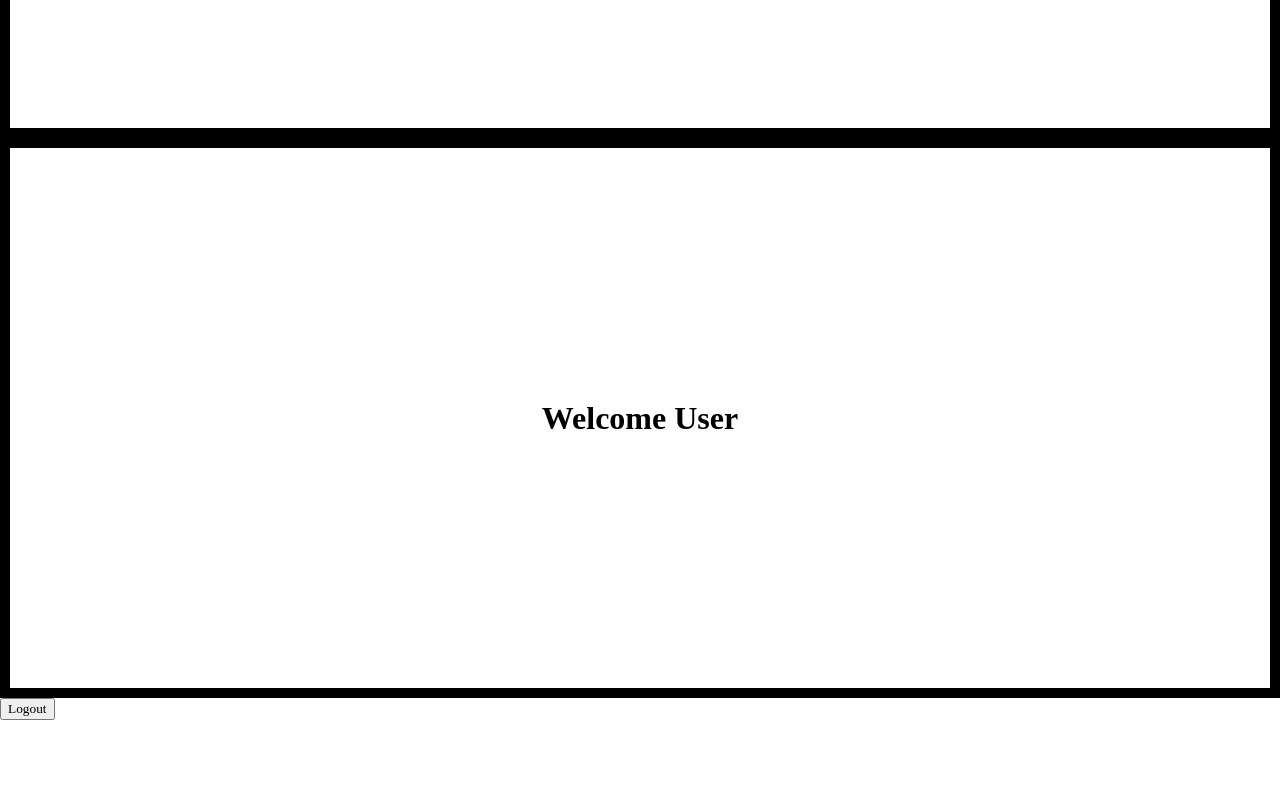
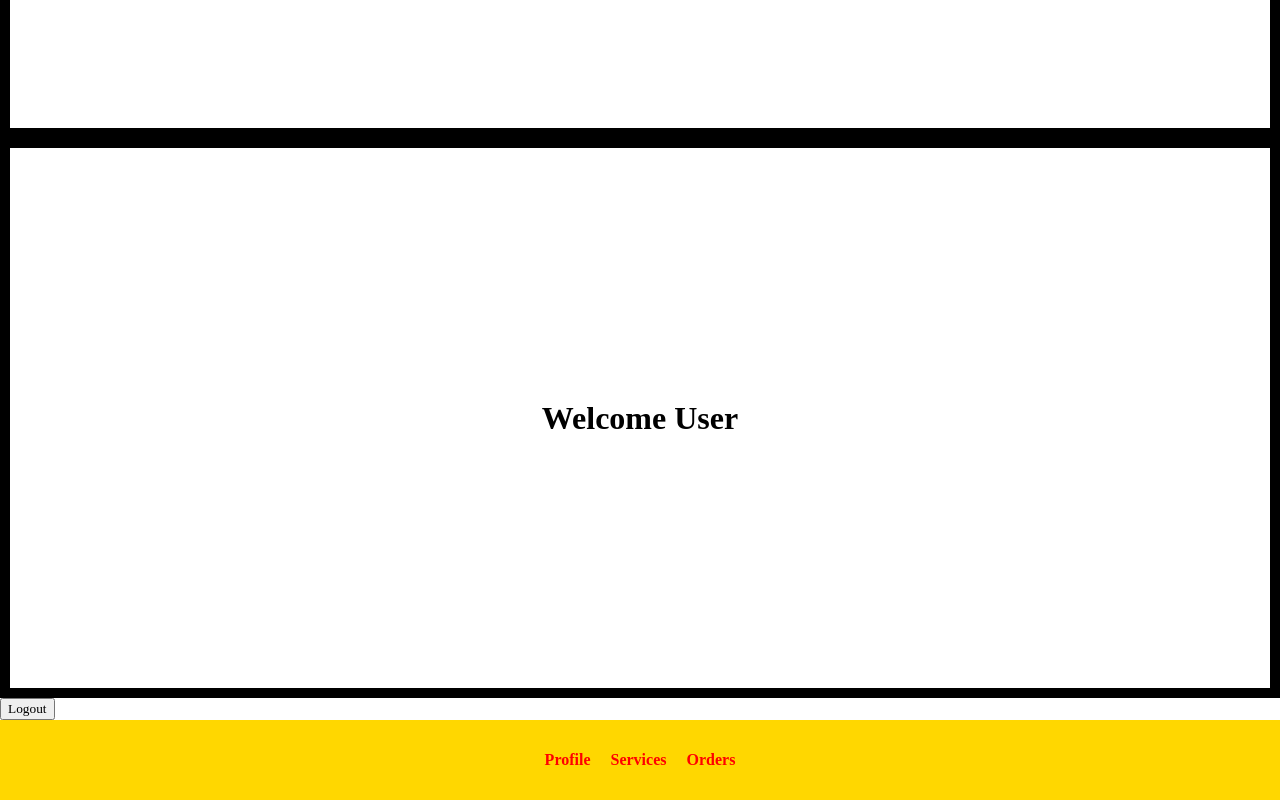
Before and after one commit to manideep-maturi/React-full-course, a React (Vite) app: page /dashboard in a window 1280 px wide. Shown: the part 502-1302 px from the top of the page. Before the commit the page ends 1222 px from the top, so only its background shows below. Built offline with nearby package versions, Linux system fonts and the light colour scheme; sample sign-in values are in the browser's storage.

Commit message:
nested router code update

```diff
--- a/src/App.jsx
+++ b/src/App.jsx
@@ -252,6 +252,9 @@ import Student from "./React Router/Student";
 import Login from "./React Router/Login";
 import Dashboard from "./React Router/Dashboard";
 import Protectedrouter from "./React Router/Protectedrouter";
+import Profile from "./React Router/Profile";
+import Orders from "./React Router/Orders";
+import Services from "./React Router/Services";
 
 const App = () => {
   return (
@@ -271,8 +274,11 @@ const App = () => {
               <Dashboard />
             </Protectedrouter>
           }
-        />
-
+        >
+          <Route path="profile" element={<Profile />} />
+          <Route path="services" element={<Services />} />
+          <Route path="orders" element={<Orders />} />
+        </Route>
         <Route path="/student/:id/:name" element={<Student />}></Route>
       </Routes>
     </>
--- a/src/React Router/Dashboard.jsx
+++ b/src/React Router/Dashboard.jsx
@@ -1,5 +1,5 @@
 import React from "react";
-import { useNavigate } from "react-router-dom";
+import { NavLink, Outlet, useNavigate } from "react-router-dom";
 
 const Dashboard = () => {
   let navigate = useNavigate();
@@ -12,6 +12,12 @@ const Dashboard = () => {
       <h1>Dashboard page</h1>
       <h1>Welcome User</h1>
       <button onClick={handellogout}>Logout</button>
+      <Outlet />
+      <nav>
+        <NavLink to="profile">Profile</NavLink>
+        <NavLink to="services">Services</NavLink>
+        <NavLink to="orders">Orders</NavLink>
+      </nav>
     </div>
   );
 };
--- /dev/null
+++ b/src/React Router/Orders.jsx
@@ -0,0 +1,9 @@
+import React from 'react'
+
+const Orders = () => {
+  return (
+    <div>Orders</div>
+  )
+}
+
+export default Orders
--- /dev/null
+++ b/src/React Router/Profile.jsx
@@ -0,0 +1,9 @@
+import React from 'react'
+
+const Profile = () => {
+  return (
+    <div>Profile</div>
+  )
+}
+
+export default Profile
--- /dev/null
+++ b/src/React Router/Services.jsx
@@ -0,0 +1,9 @@
+import React from 'react'
+
+const Services = () => {
+  return (
+    <div>Services</div>
+  )
+}
+
+export default Services
```
